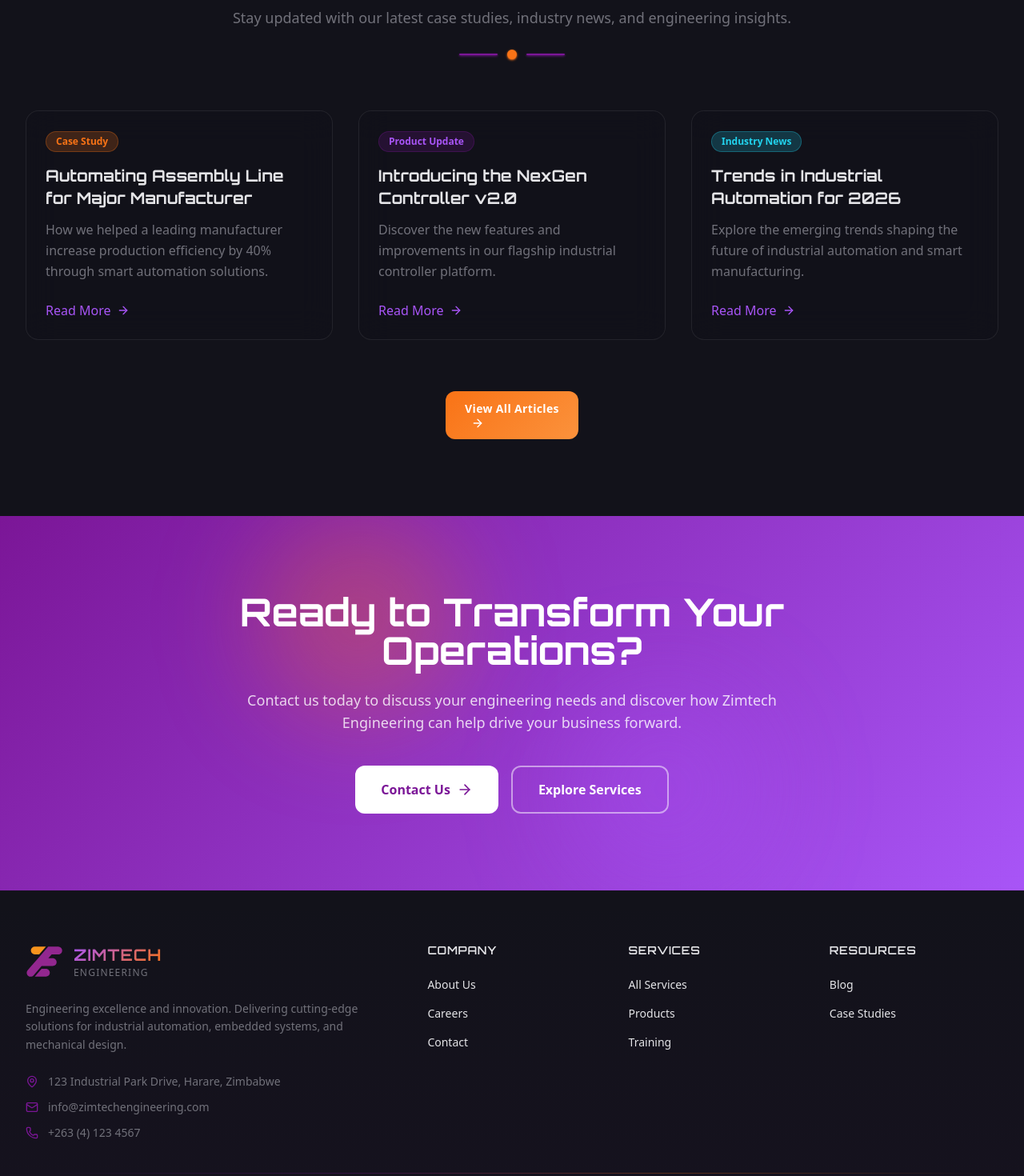
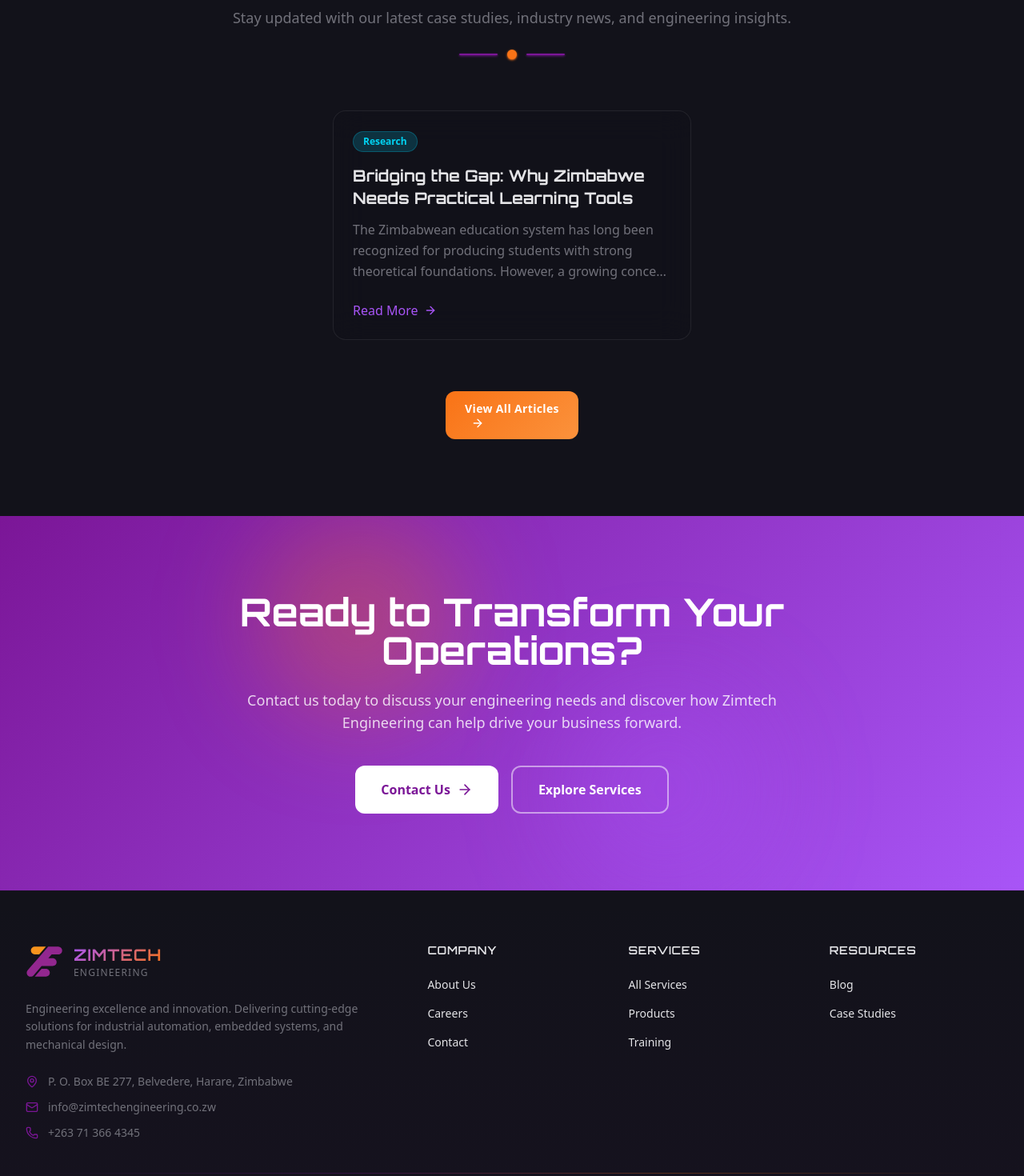
Before and after one commit to worshix/tanscripts, a Next.js app: page / in a window 1280 px wide. Shown: the part 5120-6590 px from the top of the page at 80% size. Built offline with nearby package versions, Linux system fonts and the light colour scheme.

Commit message:
on to the about page

```diff
--- a/app/page.tsx
+++ b/app/page.tsx
@@ -5,6 +5,8 @@ import SectionHeader from "@/components/SectionHeader";
 import Card from "@/components/Card";
 import ProductShowcase from "@/components/ProductShowcase";
 import { products } from "@/lib/data/products.js";
+import { posts } from "@/lib/data/blog.js";
+import { caseStudies } from "@/lib/data/case-studies.js";
 import {
   Settings,
   Cog,
@@ -352,39 +354,68 @@ export default function Home() {
             title="Latest Insights"
             subtitle="Stay updated with our latest case studies, industry news, and engineering insights."
           />
-          <div className="grid md:grid-cols-2 lg:grid-cols-3 gap-8">
-            {[
-              {
+          {(() => {
+            // Combine blog posts and case studies into a single array
+            const blogItems = Object.entries(posts).map(([slug, post]) => ({
+              type: 'blog' as const,
+              slug,
+              tag: post.category,
+              tagColor: post.category === "Case Study"
+                ? "bg-secondary/20 text-secondary border-secondary/30"
+                : post.category === "Product Update"
+                ? "bg-primary/20 text-primary-light border-primary/30"
+                : post.category === "Research"
+                ? "bg-cyan-500/20 text-cyan-400 border-cyan-500/30"
+                : "bg-neon-cyan/20 text-neon-cyan border-neon-cyan/30",
+              title: post.title,
+              description: post.content[0].substring(0, 150) + "...",
+              date: new Date(post.date),
+            }));
+
+            const caseStudyItems = Object.entries(caseStudies).map(([slug, study]) => ({
+              type: 'case-study' as const,
+              slug,
               tag: "Case Study",
               tagColor: "bg-secondary/20 text-secondary border-secondary/30",
-                title: "Automating Assembly Line for Major Manufacturer",
-                description: "How we helped a leading manufacturer increase production efficiency by 40% through smart automation solutions.",
-              },
-              {
-                tag: "Product Update",
-                tagColor: "bg-primary/20 text-primary-light border-primary/30",
-                title: "Introducing the NexGen Controller v2.0",
-                description: "Discover the new features and improvements in our flagship industrial controller platform.",
-              },
-              {
-                tag: "Industry News",
-                tagColor: "bg-neon-cyan/20 text-neon-cyan border-neon-cyan/30",
-                title: "Trends in Industrial Automation for 2026",
-                description: "Explore the emerging trends shaping the future of industrial automation and smart manufacturing.",
-              },
-            ].map((post, index) => (
-              <div key={post.title} className="glass-card rounded-2xl p-6 group" data-aos="fade-up" data-aos-delay={index * 100}>
-                <span className={`inline-block text-xs font-semibold px-3 py-1 rounded-full mb-4 border ${post.tagColor}`}>
-                  {post.tag}
+              title: study.title,
+              description: study.description,
+              date: new Date(), // Case studies don't have dates, use current
+            }));
+
+            // Combine and get latest 3
+            const allItems = [...blogItems, ...caseStudyItems]
+              .sort((a, b) => b.date.getTime() - a.date.getTime())
+              .slice(0, 3);
+
+            if (allItems.length === 0) {
+              return (
+                <div className="text-center py-16" data-aos="fade-up">
+                  <div className="w-20 h-20 mx-auto mb-6 rounded-2xl gradient-primary flex items-center justify-center neon-box">
+                    <Sparkles className="w-10 h-10 text-white" />
+                  </div>
+                  <h3 className="text-2xl font-bold text-gradient mb-4 font-[family-name:var(--font-orbitron)]">Coming Soon</h3>
+                  <p className="text-foreground-muted max-w-md mx-auto">
+                    Check back soon for the latest insights, case studies, and industry news.
+                  </p>
+                </div>
+              );
+            }
+
+            return (
+              <div className={`grid gap-8 ${allItems.length === 1 ? 'md:grid-cols-1 max-w-md mx-auto' : allItems.length === 2 ? 'md:grid-cols-2 max-w-3xl mx-auto' : 'md:grid-cols-2 lg:grid-cols-3'}`}>
+                {allItems.map((item, index) => (
+                  <div key={item.slug} className="glass-card rounded-2xl p-6 group" data-aos="fade-up" data-aos-delay={index * 100}>
+                    <span className={`inline-block text-xs font-semibold px-3 py-1 rounded-full mb-4 border ${item.tagColor}`}>
+                      {item.tag}
                     </span>
                     <h3 className="text-xl font-bold text-foreground mb-3 group-hover:text-primary-light transition-colors font-[family-name:var(--font-orbitron)]">
-                  {post.title}
+                      {item.title}
                     </h3>
-                <p className="text-foreground-muted mb-6 leading-relaxed">
-                  {post.description}
+                    <p className="text-foreground-muted mb-6 leading-relaxed line-clamp-3">
+                      {item.description}
                     </p>
                     <Link
-                  href="/blog"
+                      href={item.type === 'blog' ? `/blog/${item.slug}` : `/case-studies/${item.slug}`}
                       className="inline-flex items-center gap-2 text-primary-light font-medium group-hover:gap-3 transition-all"
                     >
                       Read More
@@ -393,6 +424,8 @@ export default function Home() {
                   </div>
                 ))}
               </div>
+            );
+          })()}
           <div className="text-center mt-16">
             <Button href="/blog" variant="secondary">
               View All Articles
--- a/config/contact.ts
+++ b/config/contact.ts
@@ -10,26 +10,24 @@ export const contactConfig = {
 
   // Address
   address: {
-    street: "123 Industrial Park Drive",
+    street: "P. O. Box BE 277, Belvedere, Harare",
     city: "Harare",
     country: "Zimbabwe",
-    full: "123 Industrial Park Drive, Harare, Zimbabwe",
+    full: "P. O. Box BE 277, Belvedere, Harare, Zimbabwe",
   },
 
   // Phone Numbers
   phone: {
-    primary: "+263 (4) 123 4567",
-    secondary: "+263 (4) 123 4568",
-    whatsapp: "+263771234567", // Without spaces for WhatsApp link
-    whatsappDisplay: "+263 77 123 4567", // Display format
+    primary: "+263 71 366 4345",
+    secondary: "+263 78 432 3921",
+    whatsapp: "+263713664345", // Without spaces for WhatsApp link
+    whatsappDisplay: "+263 71 366 4345", // Display format
   },
 
   // Email Addresses
   email: {
-    info: "info@zimtechengineering.com",
-    sales: "sales@zimtechengineering.com",
-    support: "support@zimtechengineering.com",
-    careers: "careers@zimtechengineering.com",
+    info: "info@zimtechengineering.co.zw",
+    training:"training@zimtechengineering.co.zw"
   },
 
   // Business Hours
```
Lines whose indentation alone changed are shown as unchanged.
